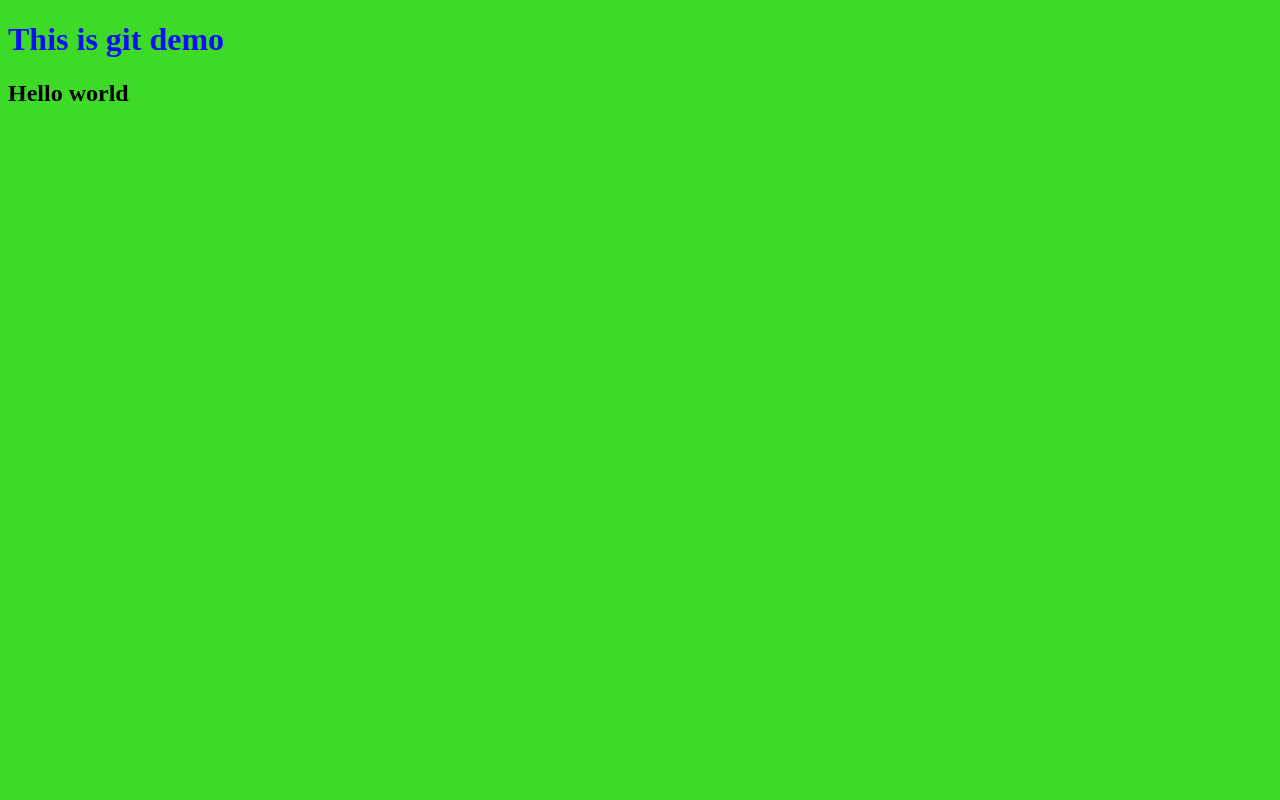
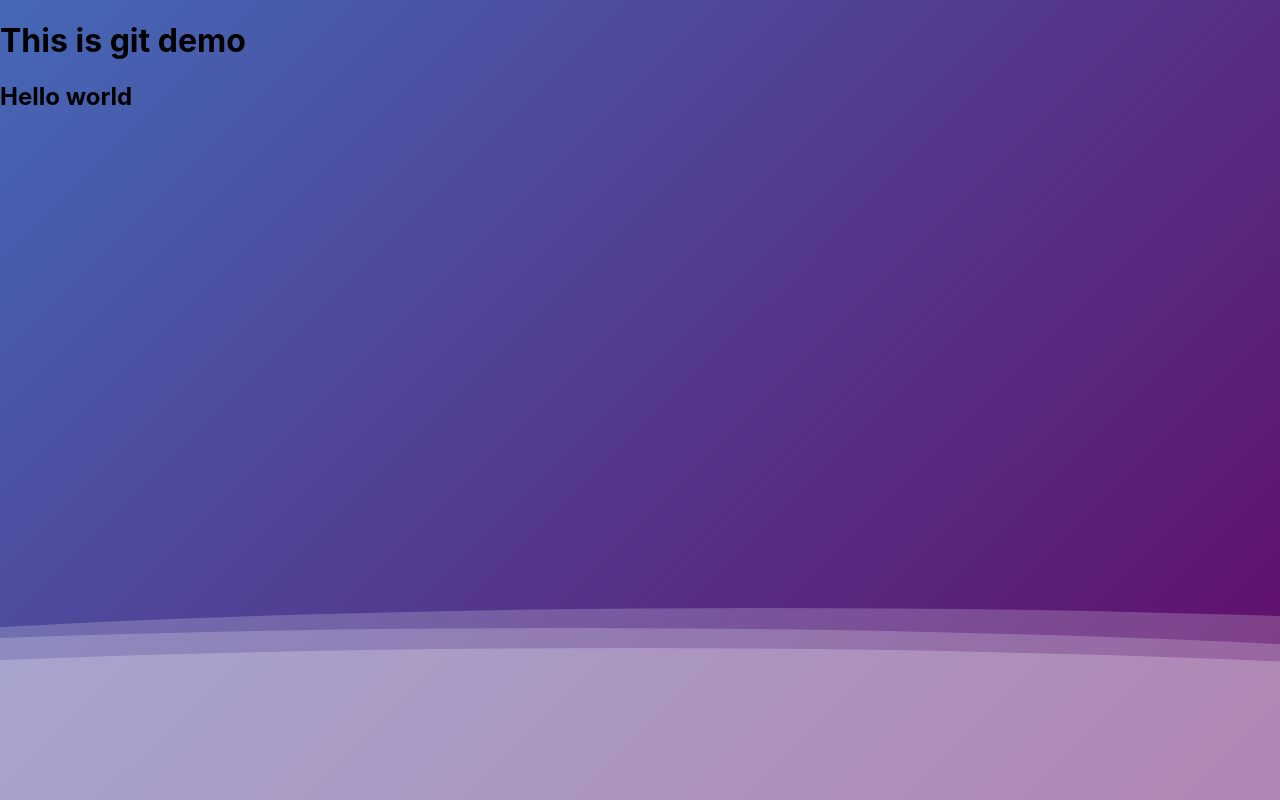
Before and after one commit to tawhidimdad/shered_project, a plain HTML site: page index.html in a window 1280 px wide. Drawn offline with Linux system fonts and the light colour scheme.

Commit message:
animated background

```diff
--- a/index.html
+++ b/index.html
@@ -8,8 +8,14 @@
     <title>git demo</title>
   </head>
   <body>
-    <h1>This is git demo</h1>
-    <h2>Hello world</h2>
+    <div>
+        <h1>This is git demo</h1>
+        <h2>Hello world</h2>
+        <div class="wave"></div>
+        <div class="wave"></div>
+        <div class="wave"></div>
+     </div>
+
 
     <script src="app.js"></script>
   </body>
--- a/style.css
+++ b/style.css
@@ -1,6 +1,70 @@
-body{
-    background-color: rgb(61, 218, 40);
+
+body {
+    margin: auto;
+    font-family: -apple-system, BlinkMacSystemFont, sans-serif;
+    overflow: auto;
+    background: linear-gradient(315deg, rgba(101,0,94,1) 3%, rgba(60,132,206,1) 38%, rgba(48,238,226,1) 68%, rgba(255,25,25,1) 98%);
+    animation: gradient 15s ease infinite;
+    background-size: 400% 400%;
+    background-attachment: fixed;
 }
-h1{
-    color: rgb(14, 14, 247);
+
+@keyframes gradient {
+    0% {
+        background-position: 0% 0%;
+    }
+    50% {
+        background-position: 100% 100%;
+    }
+    100% {
+        background-position: 0% 0%;
+    }
 }
+
+.wave {
+    background: rgb(255 255 255 / 25%);
+    border-radius: 1000% 1000% 0 0;
+    position: fixed;
+    width: 200%;
+    height: 12em;
+    animation: wave 10s -3s linear infinite;
+    transform: translate3d(0, 0, 0);
+    opacity: 0.8;
+    bottom: 0;
+    left: 0;
+    z-index: -1;
+}
+
+.wave:nth-of-type(2) {
+    bottom: -1.25em;
+    animation: wave 18s linear reverse infinite;
+    opacity: 0.8;
+}
+
+.wave:nth-of-type(3) {
+    bottom: -2.5em;
+    animation: wave 20s -1s reverse infinite;
+    opacity: 0.9;
+}
+
+@keyframes wave {
+    2% {
+        transform: translateX(1);
+    }
+
+    25% {
+        transform: translateX(-25%);
+    }
+
+    50% {
+        transform: translateX(-50%);
+    }
+
+    75% {
+        transform: translateX(-25%);
+    }
+
+    100% {
+        transform: translateX(1);
+    }
+}
```
